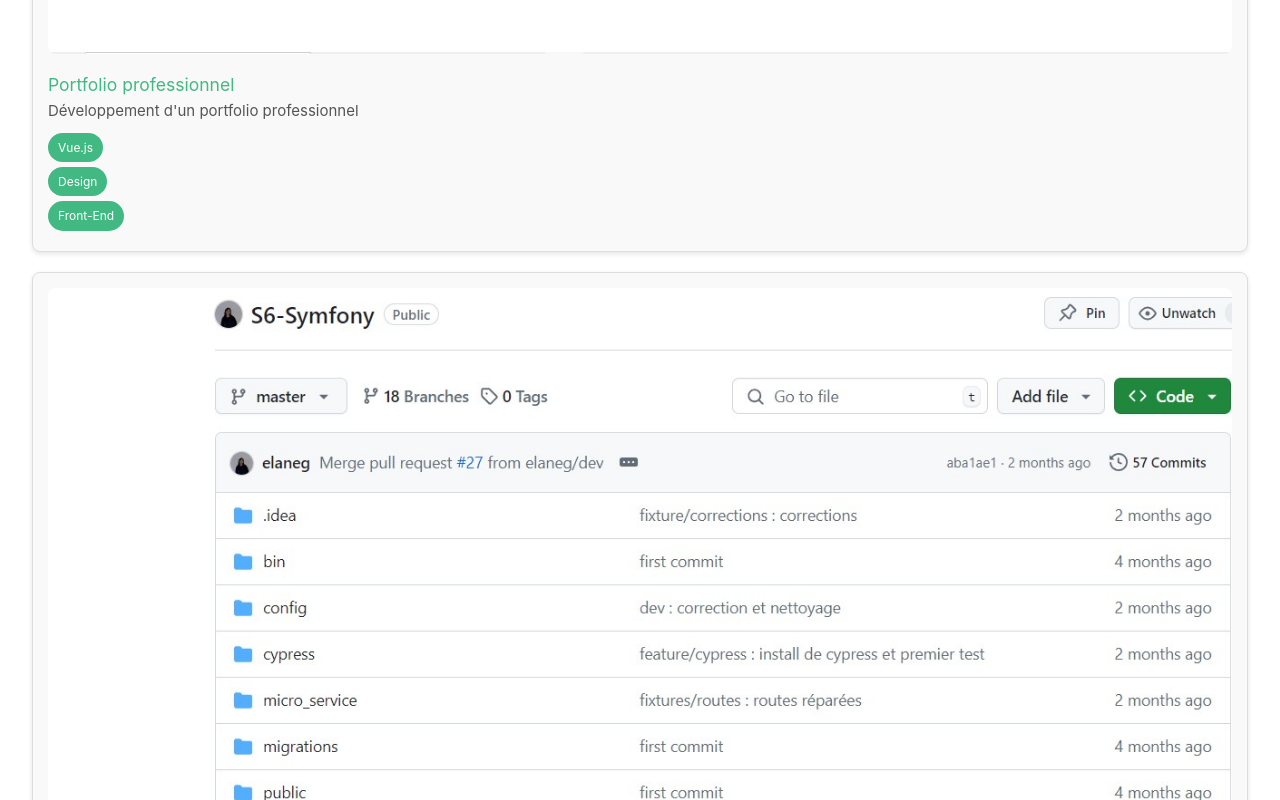
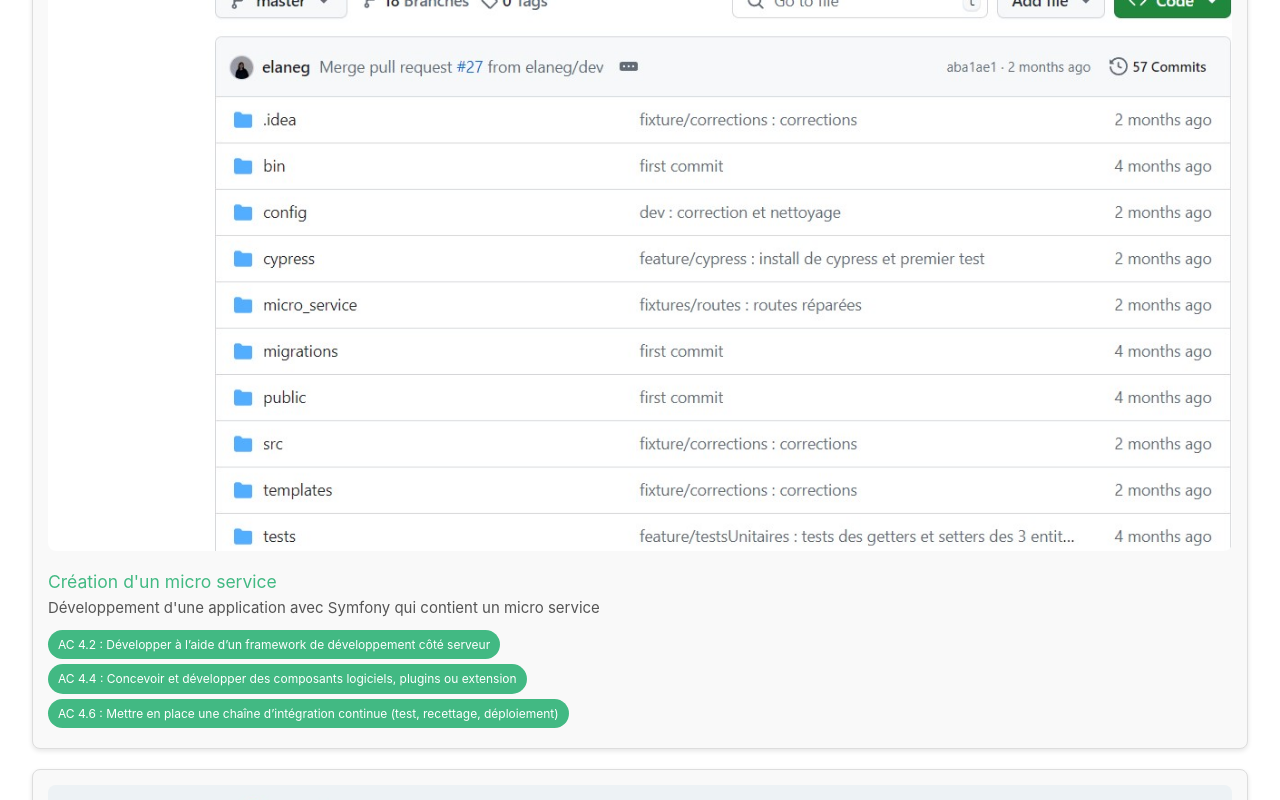
Before and after one commit to elaneg/portfolio_univ, a Vue app: page /projets in a window 1280 px wide. Shown: the part 1200-2000 px from the top of the page. Built offline with nearby package versions, Linux system fonts and the light colour scheme.

Commit message:
feat/legendes : progression

```diff
--- a/src/App.vue
+++ b/src/App.vue
@@ -19,18 +19,17 @@ const scrollToTop = () => {
 <template>
 
     <div class="accueil">
-        <Accueil/>
     </div>
 
+    <RouterView/>
+
     <div class="projets">
-        <Projets />
+        <Projets/>
     </div>
 
     <button class="back-to-top" @click="scrollToTop">
         ↑
     </button>
-
-    <RouterView/>
 </template>
 
 <style scoped>
--- a/src/components/Projets.vue
+++ b/src/components/Projets.vue
@@ -3,12 +3,19 @@
         <h2>Mes Projets</h2>
         <div class="projets-list">
             <div class="projet" v-for="(projet, index) in projets" :key="index">
-                <img :src="projet.image" :alt="projet.titre" />
+                <img :src="projet.image" :alt="projet.titre"/>
                 <h3>{{ projet.titre }}</h3>
                 <p>{{ projet.description }}</p>
                 <!-- Ajout des tags -->
                 <div class="tags">
-                    <span class="tag" v-for="(tag, index) in projet.tags" :key="index">{{ tag }}</span>
+                    <span
+                            v-for="(tag, index) in projet.tags"
+                            :key="index"
+                            :style="{ backgroundColor: tagColors[tag] }"
+                            class="tag"
+                    >
+            {{ tag }}
+          </span>
                 </div>
             </div>
         </div>
@@ -30,30 +37,49 @@ export default {
                     titre: "Portfolio professionnel",
                     description: "Développement d'un portfolio professionnel",
                     image: portfolioImage,
-                    tags: ["Vue.js", "Design", "Front-End"]
+                    tags: ["AC 4.1 : Développer à l’aide d’un framework de développement côté client", "AC 4.5 : Maintenir et sécuriser un environnement numérique "]
                 },
                 {
                     titre: "Création d'un micro service",
                     description: "Développement d'une application avec Symfony qui contient un micro service",
                     image: minhThaiImage,
-                    tags: ["Symfony", "Back-End", "API"]
+                    tags: ["AC 4.2 : Développer à l’aide d’un framework de développement côté serveur", "AC 4.4 : Concevoir et développer des composants logiciels, plugins ou extension", "AC 4.6 : Mettre en place une chaîne d’intégration continue (test, recettage, déploiement) \n"]
                 },
                 {
                     titre: "Lunetterie de Villeroy",
                     description: "Proposition de site avec objet 3D pour la Lunetterie de Villeroy",
                     image: lunetterieImage,
-                    tags: ["E-commerce", "3D", "UX/UI"]
+                    tags: ["AC 4.3 : Développer des dispositifs interactifs sophistiqués (jeux, réalité virtuelle, webGL, 3D…)", "AC 4.5 : Maintenir et sécuriser un environnement numérique"]
                 },
                 {
                     titre: "Plan de communication & gestion de crise",
                     description: "Plan pour améliorer la qualité après la crise de viande de cheval pour Findus",
                     image: findusImage,
-                    tags: ["Communication", "Gestion de crise", "Stratégie"]
+                    tags: ["AC 5.4 : Ecrire un plan d’affaires", "AC 5.6 : Construire une présentation convaincante"]
                 },
             ],
+
+            tagColors: {
+                "AC 4.1 : Développer à l’aide d’un framework de développement côté client": "#42b983",
+                "AC 4.2 : Développer à l’aide d’un framework de développement côté serveur": "#42b983",
+                "AC 4.3 : Développer des dispositifs interactifs sophistiqués (jeux, réalité virtuelle, webGL, 3D…)": "#42b983",
+                "AC 4.4 : Concevoir et développer des composants logiciels, plugins ou extension": "#42b983",
+                "AC 4.5 : Maintenir et sécuriser un environnement numérique": "#42b983",
+                "AC 4.6 : Mettre en place une chaîne d’intégration continue (test, recettage, déploiement)": "#42b983",
+                "AC 5.4 : Ecrire un plan d’affaires": "#282383",
+                "AC 5.6 : Construire une présentation convaincante": "#282383",
+                "UX/UI": "#2ecc71",
+                "Communication": "#e74c3c",
+                "Gestion de crise": "#9b59b6",
+                "Strategie": "#34495e",
+        }
+
         };
     },
 };
+
+
+
 </script>
 
 <style scoped>
```
